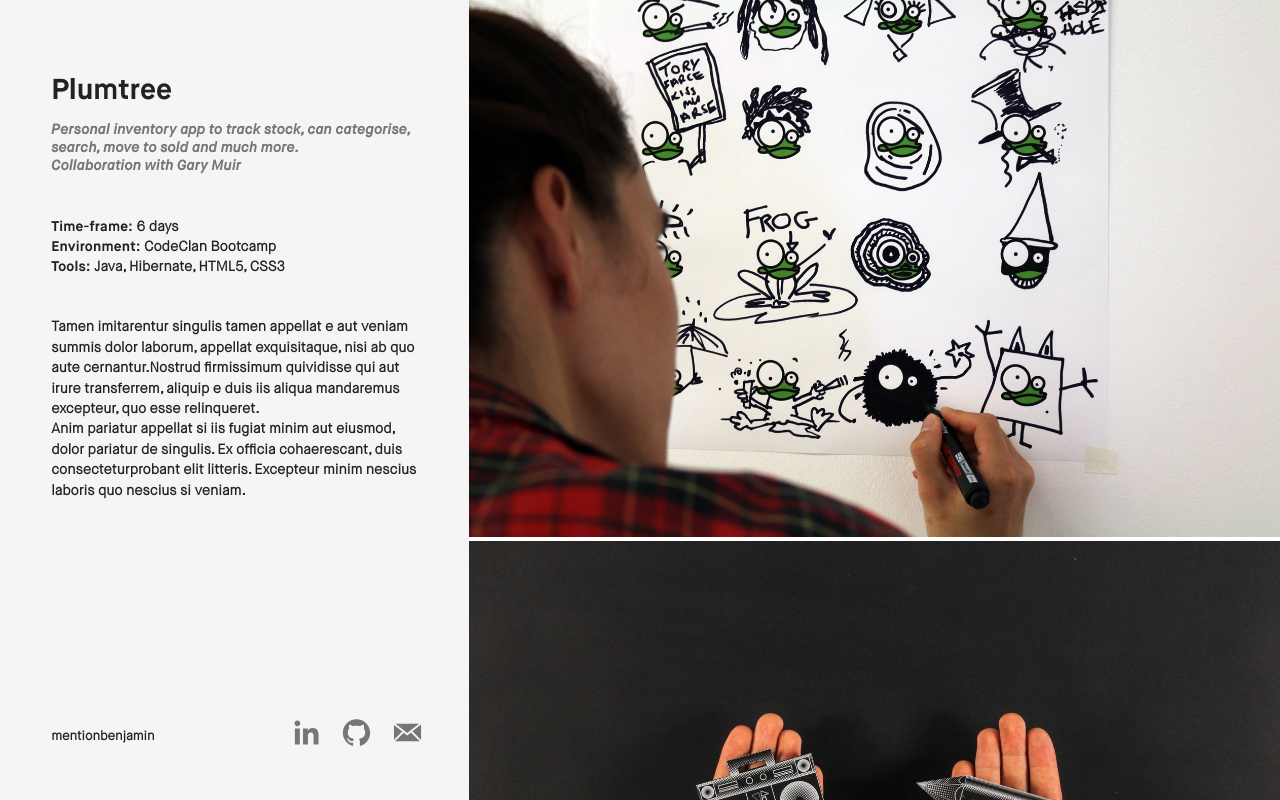
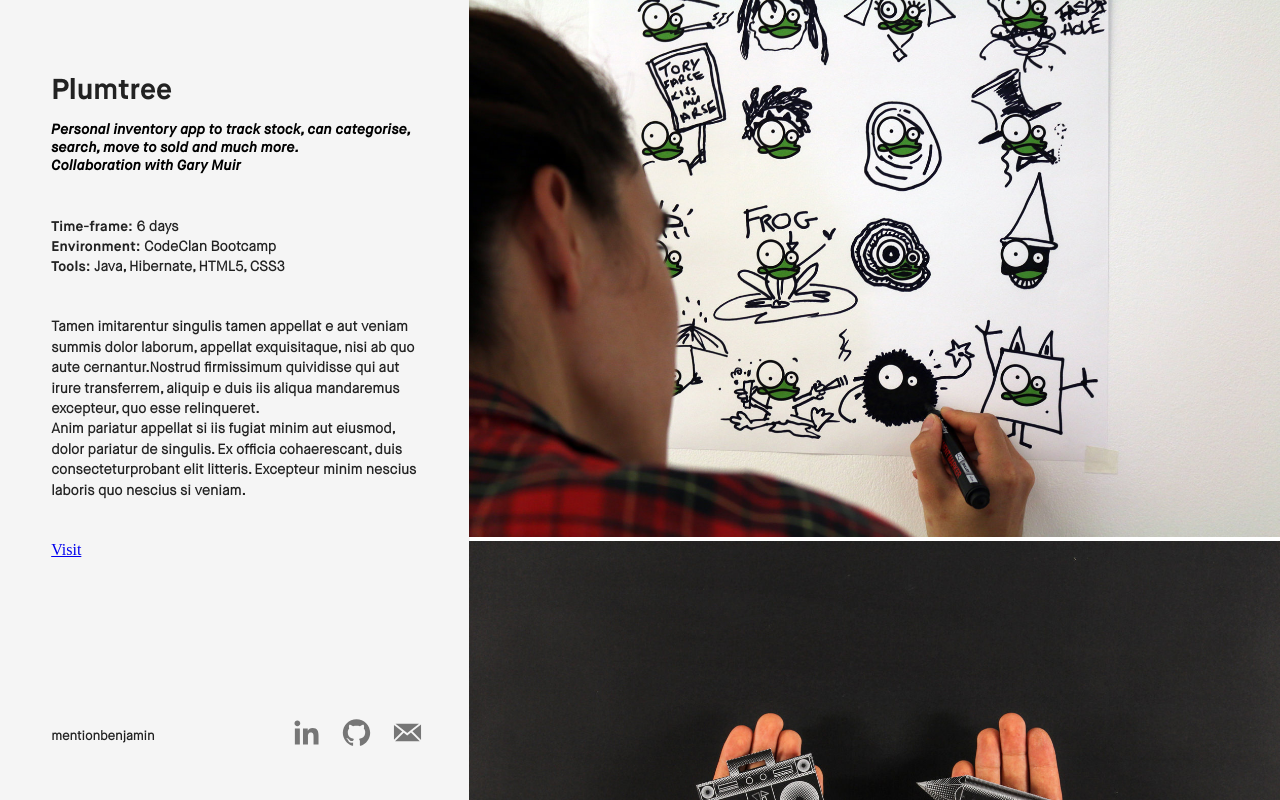
Before and after one commit to mentionbenjamin/portfolio-rebuild, a React (Create React App) app: page /plumtree in a window 1280 px wide. Shown: the top 800 px of the page. Built offline with nearby package versions, Linux system fonts and the light colour scheme.

Commit message:
adds Link property to SidePanel for linking to Heroku project(once uploaded that is)

```diff
--- /dev/null
+++ b/src/components/Link.js
@@ -0,0 +1,11 @@
+import React from 'react';
+
+const Caption = (props) => {
+  return (
+    <div className="side-panel-link">
+      {props.text}
+    </div>
+  );
+}
+
+export default Caption;
--- a/src/components/data/ChapeltownData.js
+++ b/src/components/data/ChapeltownData.js
@@ -4,7 +4,7 @@ import React from "react";
 const ChapeltownData = {
   name: 'Home',
   header: (<h1>Chapeltown Arts Festival</h1>),
-  caption: (<h3 class="caption">Redesign the publicity material for a week-long festival promoting creativity in Chapeltown.</h3>),
+  caption: (<h3><span class="caption">Redesign the publicity material for a week-long festival promoting creativity in Chapeltown.</span></h3>),
   details: (<h3><span className="details-bold">Time-frame:</span> 4 weeks<br/><span className="details-bold">Environment:</span> University<br/><span className="details-bold">Tools:</span> Adobe Suite, Canon EOS 800D</h3>),
   description: (<h3>After piloting in 2014, Chapeltown Arts Festival is back for the third year; making its mark on promoting and encouraging the arts and creativity in the Chapeltown area in north-east Leeds.<br/><br/>Being a charity funded organisation they approached our university inviting us to redesign the promotional material for the week-long creative extravaganza.<br/><br/>The client requested a solution that was cost-effective and that could serve as a souvenir of the event as a way of not wasting paper. I created a pair of leaflets where you can read, cut & stick your way to building your very own kirigami pencil or ghettoblaster model, as a way of promoting the creative philosophy and Afro-Jamaican roots of the festival.<br/><br/>The experimental design of the leaflet invited the public to get involved in the festival in a crafty, whimsical way. Using an A5 layout and a single colour format kept costs low and allowed the option of using different coloured paper to print on; as a way of connecting with the diverse area of Chapeltown.</h3>),
   footer: (<h4>mentionbenjamin</h4>)
--- a/src/components/data/EventfullData.js
+++ b/src/components/data/EventfullData.js
@@ -8,6 +8,7 @@ const EventfullData = {
   details: (<h3><span className="details-bold">Time-frame:</span> 6 days<br/><span className="details-bold">Environment:</span> CodeClan Bootcamp<br/><span className="details-bold">Tools:</span> Javascript, MongoDB, HTML5, CSS3</h3>),
   description: (<h3>Tamen imitarentur singulis tamen appellat e aut veniam summis dolor laborum,
   appellat exquisitaque, nisi ab quo aute cernantur.Nostrud firmissimum qui vidisse qui aut irure transferrem, aliquip e duis iis aliqua mandaremus excepteur, quo esse relinqueret<br/><br/>Anim pariatur appellat si iis fugiat minim aut eiusmod, dolor pariatur de singulis. Ex officia cohaerescant, duis consectetur probant elit litteris. Excepteur minim nescius laboris quo nescius si veniam.</h3>),
+  link: (<a href="http://google.co.uk" target="_blank">Visit</a>),
   footer: (<h4>mentionbenjamin</h4>)
 }
 
--- a/src/components/data/PlumtreeData.js
+++ b/src/components/data/PlumtreeData.js
@@ -7,6 +7,7 @@ const PlumtreeData = {
   caption: (<h3>Personal inventory app to track stock, can categorise, search, move to sold and much more.<br/>Collaboration with Gary Muir</h3>),
   details: (<h3><span className="details-bold">Time-frame:</span> 6 days<br/><span className="details-bold">Environment:</span> CodeClan Bootcamp<br/><span className="details-bold">Tools:</span> Java, Hibernate, HTML5, CSS3</h3>),
   description: (<h3>Tamen imitarentur singulis tamen appellat e aut veniam summis dolor laborum, appellat exquisitaque, nisi ab quo aute cernantur.Nostrud firmissimum quividisse qui aut irure transferrem, aliquip e duis iis aliqua mandaremus excepteur, quo esse relinqueret.<br/>Anim pariatur appellat si iis fugiat minim aut eiusmod, dolor pariatur de singulis. Ex officia cohaerescant, duis consecteturprobant elit litteris. Excepteur minim nescius laboris quo nescius si veniam.</h3>),
+  link: (<a href="http://google.co.uk" target="_blank">Visit</a>),
   footer: (<h4>mentionbenjamin</h4>)
 }
 
--- a/src/components/data/TrackYoselfData.js
+++ b/src/components/data/TrackYoselfData.js
@@ -7,6 +7,7 @@ const TrackYoselfData = {
   caption: (<h3>Spending tracker web application with an animated UI.</h3>),
   details: (<h3><span className="details-bold">Time-frame:</span> 6 days<br/><span className="details-bold">Environment:</span> CodeClan Bootcamp<br/><span className="details-bold">Tools:</span> Ruby, Sinatra, HTML5, CSS3, pSQL</h3>),
   description: (<h3>Tamen imitarentur singulis tamen appellat e aut veniam summis dolor laborum, appellat exquisitaque, nisi ab quo aute cernantur.Nostrud firmissimum qui vidisse qui aut irure transferrem, aliquip e duis iis aliqua mandaremus excepteur.<br/><br/>Quo esse relinqueret.Meiusmod, dolor pariatur de singulis. Ex officia cohaerescant, duis consectetur probant elit litteris. Excepteur minim nescius laboris quo nescius si veniam.</h3>),
+  link: (<a href="http://google.co.uk" target="_blank">Visit</a>),
   footer: (<h4>mentionbenjamin</h4>)
 }
 
--- a/src/components/projects/Eventfull.js
+++ b/src/components/projects/Eventfull.js
@@ -16,6 +16,7 @@ const Home = () => (
                   caption={EventfullData.caption}
                   details={EventfullData.details}
               description={EventfullData.description}
+                     link={EventfullData.link}
                    footer={EventfullData.footer}
         />
       </div>
--- a/src/components/projects/Plumtree.js
+++ b/src/components/projects/Plumtree.js
@@ -16,6 +16,7 @@ const Home = () => (
                   caption={PlumtreeData.caption}
                   details={PlumtreeData.details}
               description={PlumtreeData.description}
+                     link={PlumtreeData.link}
                    footer={PlumtreeData.footer}
         />
       </div>
--- a/src/components/projects/TrackYoself.js
+++ b/src/components/projects/TrackYoself.js
@@ -16,6 +16,7 @@ const Home = () => (
                   caption={TrackYoselfData.caption}
                   details={TrackYoselfData.details}
               description={TrackYoselfData.description}
+                     link={TrackYoselfData.link}
                    footer={TrackYoselfData.footer}
         />
       </div>
--- a/src/containers/SidePanel.js
+++ b/src/containers/SidePanel.js
@@ -3,6 +3,7 @@ import Header from '../components/Header.js';
 import Caption from '../components/Caption.js';
 import Details from '../components/Details.js';
 import Description from '../components/Description.js';
+import Link from '../components/Link.js';
 import Footer from '../components/Footer.js';
 
 class SidePanel extends React.Component {
@@ -22,6 +23,7 @@ class SidePanel extends React.Component {
         <Caption     text={this.props.caption}     />
         <Details     text={this.props.details}     />
         <Description text={this.props.description} />
+        <Link        text={this.props.link}        />
         <Footer      text={this.props.footer}      />
       </div>
     );
--- a/src/css/SidePanel.css
+++ b/src/css/SidePanel.css
@@ -19,13 +19,10 @@
 }
 .side-panel-caption {
   font-size: 0.75em;
-  /* margin: 4.5em 0; */
   font-family: MaisonNeueMediumItalic;
-  color: #222222;
   line-height: 1.5em;
   letter-spacing: 0.03em;
   margin-top: -0.8em;
-  opacity: 0.6;
 }
 .side-panel-details {
   font-size: 0.75em;
@@ -49,7 +46,12 @@
   line-height: 1.7em;
 }
 .caption {
-  background-color: salmon;
+  padding: 0.15em;
+  background: rgb(198,255,221);
+  background: linear-gradient(45deg,
+              rgba(198,255,221,1) 0%,
+              rgba(251,215,134,1) 50%,
+              rgba(247,121,125,1) 100%);
 }
 
 
```
